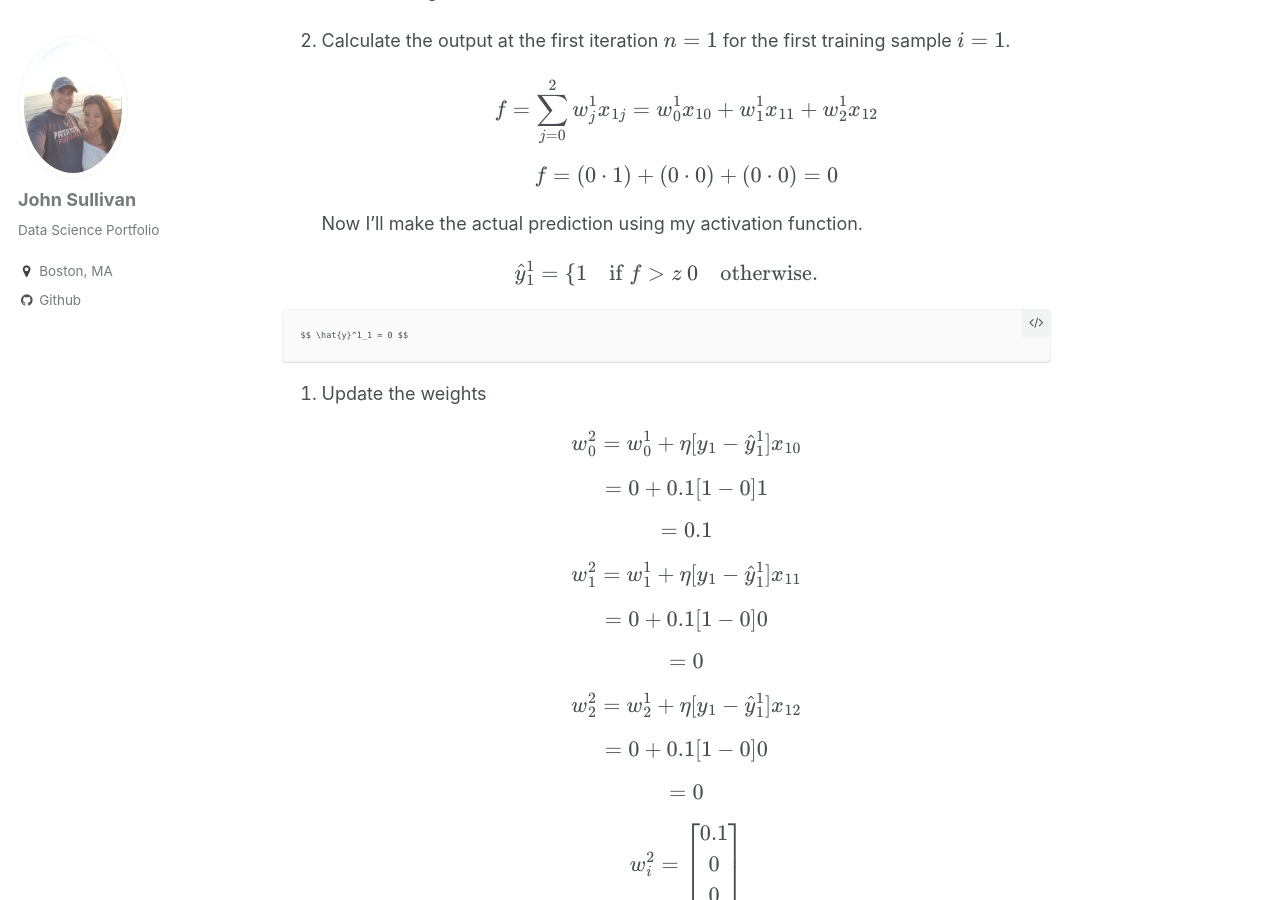
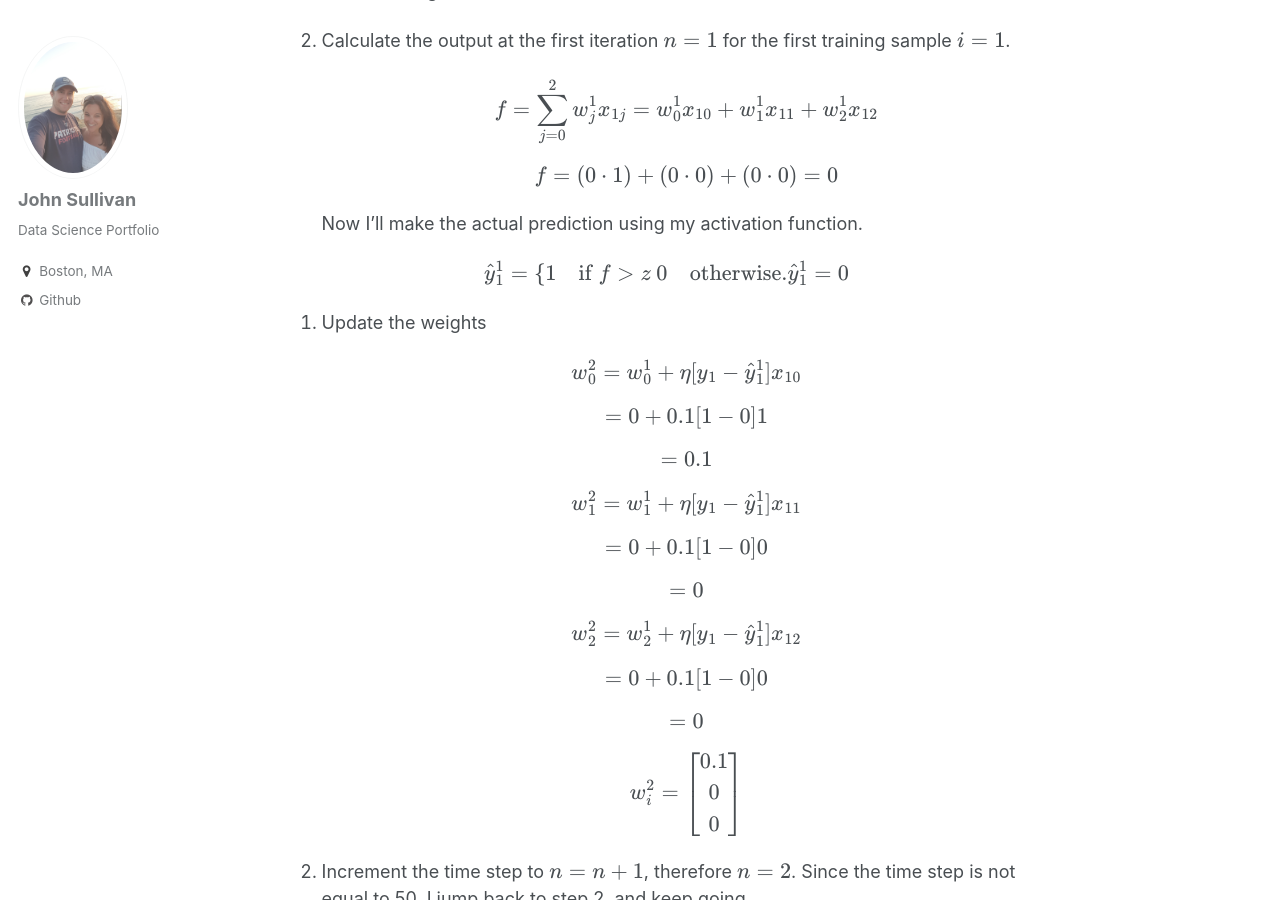
Before and after one commit to jtsulliv/jtsulliv.github.io, a Jekyll site: the page built from _posts/2017-08-16-perceptron.md, in a window 1280 px wide and 900 px high, scrolled down 5234 px. Built offline with Jekyll 4.4.1, drawn with Linux system fonts in a browser that asks for light colours; formulas are drawn with MathJax 3.

```diff
--- a/_posts/2017-08-16-perceptron.md
+++ b/_posts/2017-08-16-perceptron.md
@@ -141,9 +141,8 @@ Now I'm going to start working through the algorithm outlined above, step-by-ste
 1 & \text{if }f \gt z\\\
 0 & \text{otherwise}.
 \end{cases}
+\hat{y}^1_1 = 0
 \end{align}
-
-    $$ \hat{y}^1_1 = 0 $$
 
 3.  Update the weights
 
```
